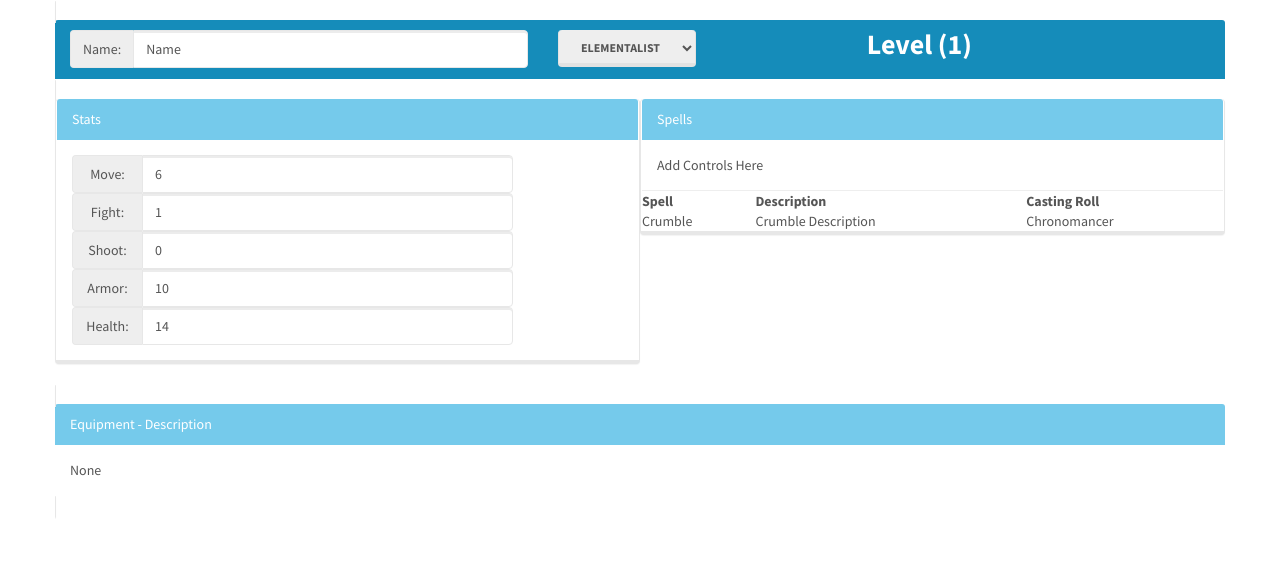
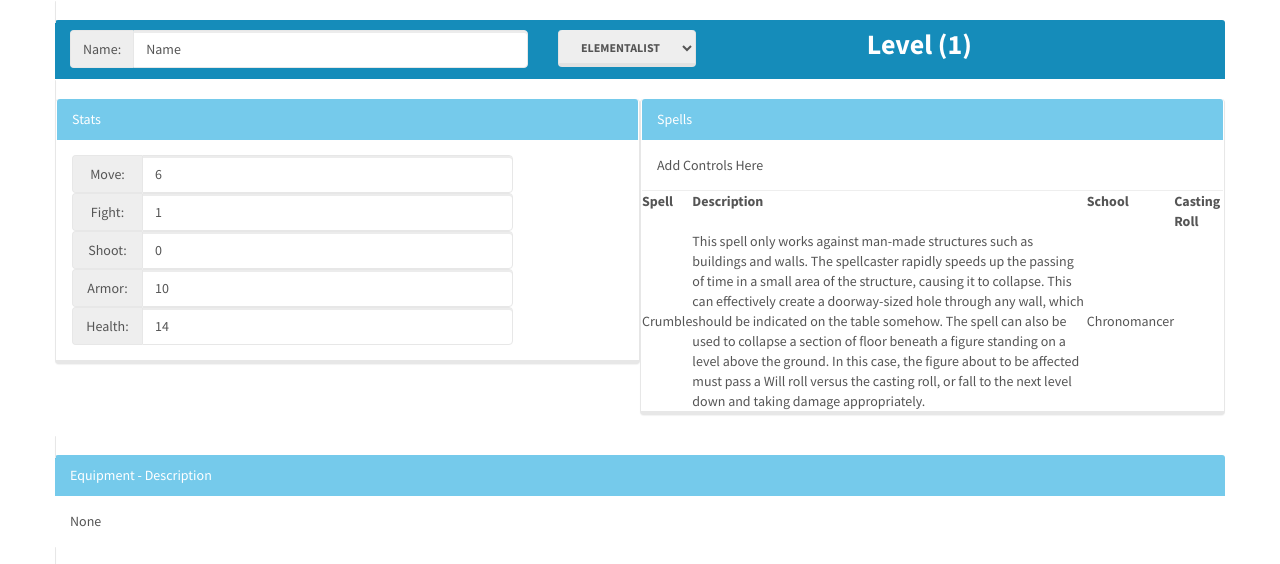
Before and after one commit to ChargerIIC/Frostgrave-WarRoster, an Angular app: page / in a window 1280 px wide. Shown: the top 564 px of the page. Built offline with nearby package versions, Linux system fonts and the light colour scheme.

Commit message:
Addition of Casting Level
Target number in order to succeed at casting

```diff
--- a/src/app/app.component.ts
+++ b/src/app/app.component.ts
@@ -16,8 +16,9 @@ export class AppComponent {
     this.wizard = new Mage();
     var spell = new Spell();
     spell.name = "Crumble";
-    spell.description = "Crumble Description";
+    spell.description = "This spell only works against man-made structures such as buildings and walls. The spellcaster rapidly speeds up the passing of time in a small area of the structure, causing it to collapse. This can effectively create a doorway-sized hole through any wall, which should be indicated on the table somehow. The spell can also be used to collapse a section of floor beneath a figure standing on a level above the ground. In this case, the figure about to be affected must pass a Will roll versus the casting roll, or fall to the next level down and taking damage appropriately.";
     spell.school = "Chronomancer";
+    spell.castingNumber = 10;
     this.wizard.spells[0] = spell;
   }
 }
--- a/src/app/model/spell.model.ts
+++ b/src/app/model/spell.model.ts
@@ -3,4 +3,5 @@ export class Spell{
   name:string;
   description:string;
   school: string;
+  castingNumber: number;
 }
--- a/src/app/wizard-spells-panel/wizard-spells-panel.component.html
+++ b/src/app/wizard-spells-panel/wizard-spells-panel.component.html
@@ -1,6 +1,6 @@
 <div class="panel-heading">Spells</div>
 <div class="panel-body">Add Controls Here</div>
   <table class="table table-hover table-bordered">
-    <th>Spell</th><th>Description</th><th>Casting Roll</th>
+    <th>Spell</th><th>Description</th><th>School</th><th>Casting Roll</th>
     <tr *ngFor="let spell of userMage.spells"><td>{{spell.name}}</td><td>{{spell.description}}</td><td>{{spell.school}}</td></tr>
   </table>
```
